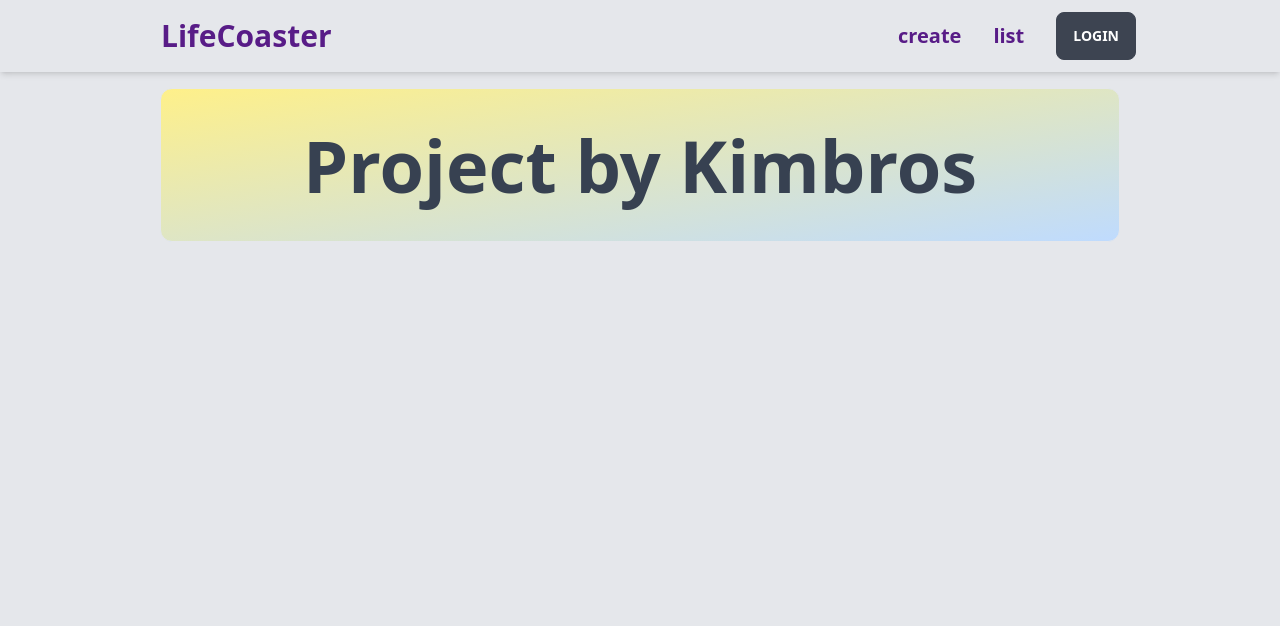
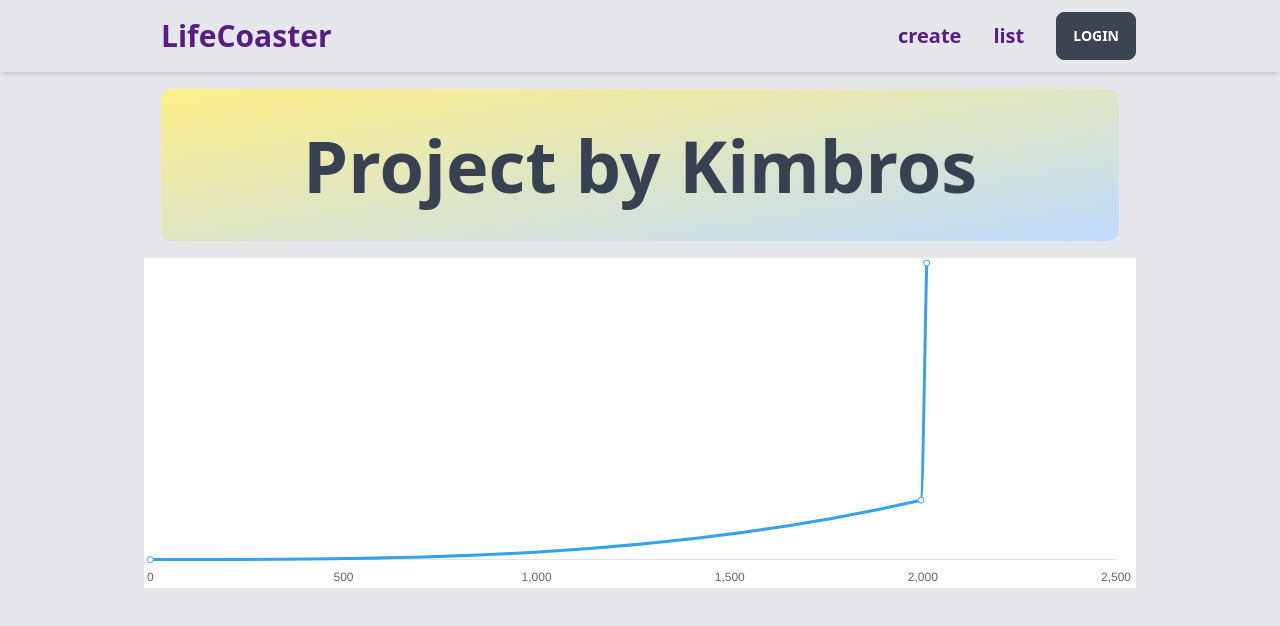
Before and after one commit to DKimGitHub/LifeCoaster, a Next.js app: page / in a window 1280 px wide. Shown: the top 626 px of the page. Built offline with nearby package versions, Linux system fonts and the light colour scheme; no server answers.

Commit message:
setup chartjs

```diff
--- a/app/page.tsx
+++ b/app/page.tsx
@@ -1,9 +1,12 @@
+import LifeChart from "../lib/LifeChart";
+
 export default async function Home() {
   return (
     <>
       <div className="m-4 max-w-full rounded-xl border bg-blue-200 bg-gradient-to-br from-yellow-200 p-10 text-center text-7xl font-bold text-gray-700 ">
         Project by Kimbros
       </div>
+      <div className="bg-white relative"><LifeChart/></div>
     </>
   );
 }
--- /dev/null
+++ b/lib/LifeChart.tsx
@@ -0,0 +1,70 @@
+"use client";
+
+import { Line } from "react-chartjs-2";
+import {
+  Chart as ChartJS,
+  CategoryScale,
+  LinearScale,
+  PointElement,
+  LineElement,
+  Title,
+  Tooltip,
+  Legend,
+  ChartData,
+  ChartOptions,
+} from "chart.js";
+
+ChartJS.register(
+  CategoryScale,
+  LinearScale,
+  PointElement,
+  LineElement,
+  Title,
+  Tooltip,
+  Legend
+);
+export const options = {
+  responsive: true,
+  plugins: {
+    legend: {
+      display: false,
+    },
+  },
+  scales: {
+    x: {
+      type: "linear",
+      grid: { display: false },
+    },
+    y: {
+      type: "linear",
+      grid: { display: false },
+      display: false,
+    },
+  },
+  interaction: {
+    mode: "nearest",
+    intersect: false,
+  },
+  aspectRatio: 3,
+   cubicInterpolationMode: "monotone",
+
+};
+
+export const data = {
+  datasets: [
+    {
+      label: "Dataset 1",
+      data: [
+        { x: 0, y: 0 },
+        { x: 1995, y: 20 },
+        { x: 2010, y: 100 },
+      ],
+      borderColor: "rgb(53, 162, 235)",
+      backgroundColor: "hsl(0,0%,100%)",
+    },
+  ],
+};
+
+export default function LifeChart() {
+  return <Line options={options} data={data} />;
+}
--- a/package.json
+++ b/package.json
@@ -15,12 +15,14 @@
     "@types/node": "18.11.18",
     "@types/react": "18.0.26",
     "@types/react-dom": "18.0.10",
+    "chart.js": "^4.1.1",
     "daisyui": "^2.46.0",
     "eslint": "8.30.0",
     "eslint-config-next": "13.1.1",
     "next": "13.1.1",
     "next-auth": "^4.18.7",
     "react": "18.2.0",
+    "react-chartjs-2": "^5.1.0",
     "react-dom": "18.2.0",
     "typescript": "4.9.4"
   },
```
Also changed, not shown: 1 other file (tests, documents, lock files or other folders).
